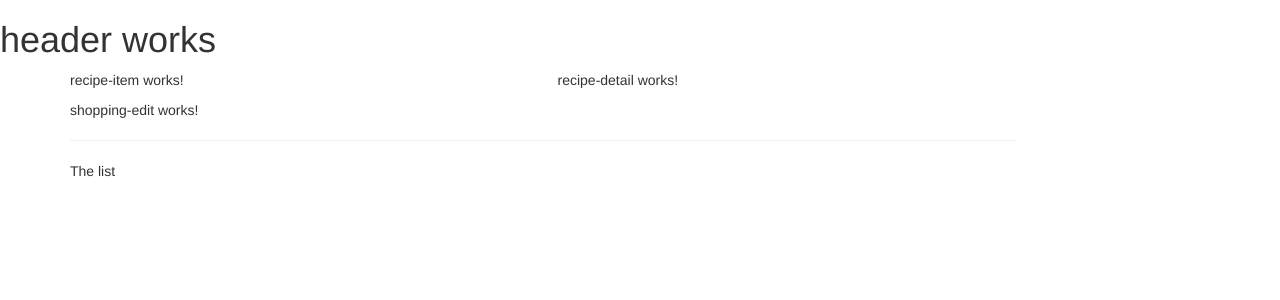
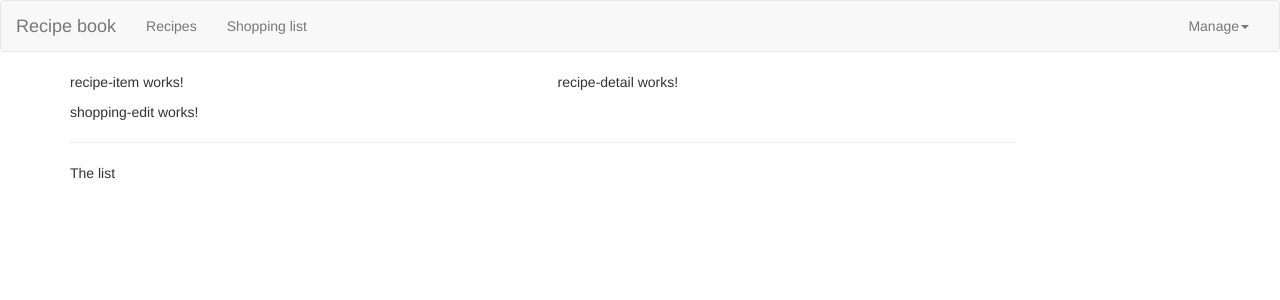
Before and after one commit to Pulkit219/Ng4ShoppingListApp, an Angular app in the folder ShoppingListApp/: page / in a window 1280 px wide. Shown: the top 300 px of the page. Built offline with nearby package versions, Linux system fonts and the light colour scheme.

Commit message:
6th comm
initializing header

```diff
--- a/ShoppingListApp/src/app/header/header.component.html
+++ b/ShoppingListApp/src/app/header/header.component.html
@@ -1,2 +1,22 @@
-<h1>header works
-</h1>
+<nav class="navbar navbar-default">
+  <div class="container-fluid">
+    <div class="navbar-header">
+      <a href="#" class="navbar-brand">Recipe book</a>
+    </div>
+    <div class="collapse navbar-collapse">
+      <ul class="nav navbar-nav">
+        <li><a href="#">Recipes</a></li>
+        <li><a href="#">Shopping list</a></li>
+      </ul>
+      <ul class="nav navbar-nav navbar-right">
+        <li class="dropdown">
+          <a href="#" class="dropdown-toggle" role="button">Manage<span class="caret"></span></a>
+          <ul class="dropdown-menu">
+            <li><a class="#">Save Data</a></li>
+            <li><a class="#">Fetch Data</a></li>
+          </ul>
+        </li>
+      </ul>
+    </div>
+  </div>
+</nav>
```
